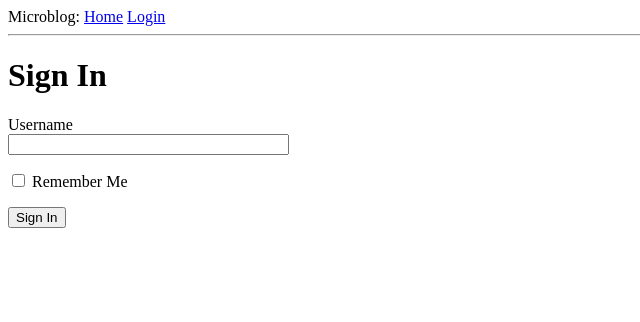
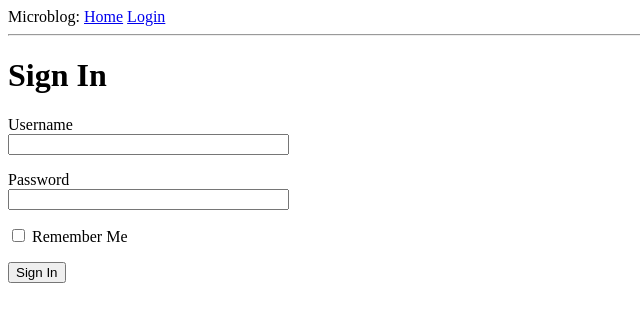
Before and after one commit to Slamerz/flask_microblog, a Flask app: page /login in a window 1280 px wide. Shown: the top 322 px of the page, without its empty margins (0-640 px from the left). Run offline with Flask 2, Linux system fonts and the light colour scheme.

Commit message:
updated login.html
cleaned up some of the fields to better validate and style the page.

```diff
--- a/app/templates/login.html
+++ b/app/templates/login.html
@@ -1,13 +1,24 @@
 {% extends "base.html" %}
+
 {% block content %}
-    <h1> Sign In</h1>
+    <h1>Sign In</h1>
     <form action="" method="post" novalidate>
-        {{form.hidden_tag()}}
+        {{ form.hidden_tag() }}
         <p>
-            {{ form.username.label }} <br>
-            {{ form.username(size=32) }}
+            {{ form.username.label }}<br>
+            {{ form.username(size=32) }}<br>
+            {% for error in form.username.errors %}
+            <span style="color: red;">[{{ error }}]</span>
+            {% endfor %}
         </p>
-        <p>{{ form.remember_me()}} {{ form.remember_me.label}}</p>
+        <p>
+            {{ form.password.label }}<br>
+            {{ form.password(size=32) }}<br>
+            {% for error in form.password.errors %}
+            <span style="color: red;">[{{ error }}]</span>
+            {% endfor %}
+        </p>
+        <p>{{ form.remember_me() }} {{ form.remember_me.label }}</p>
         <p>{{ form.submit() }}</p>
     </form>
 {% endblock %}
```
